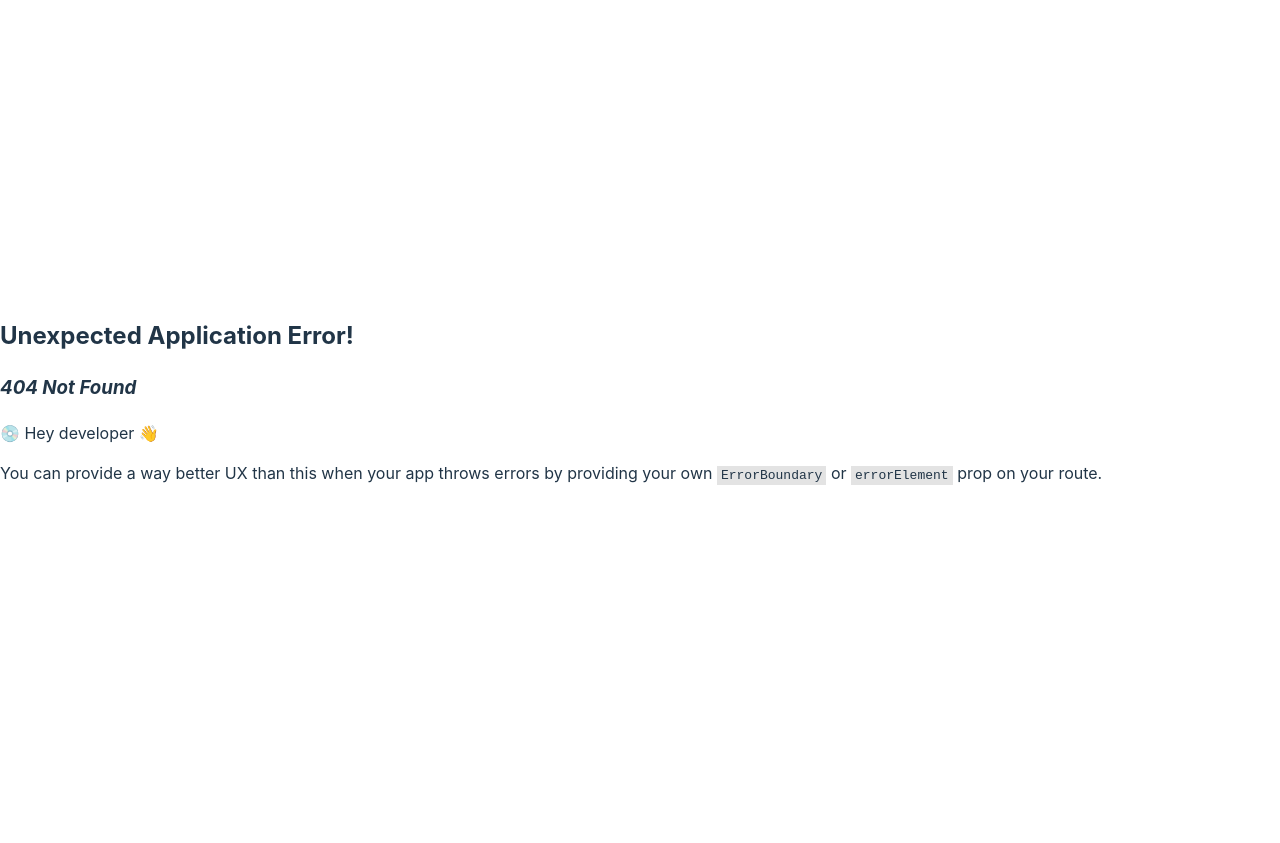
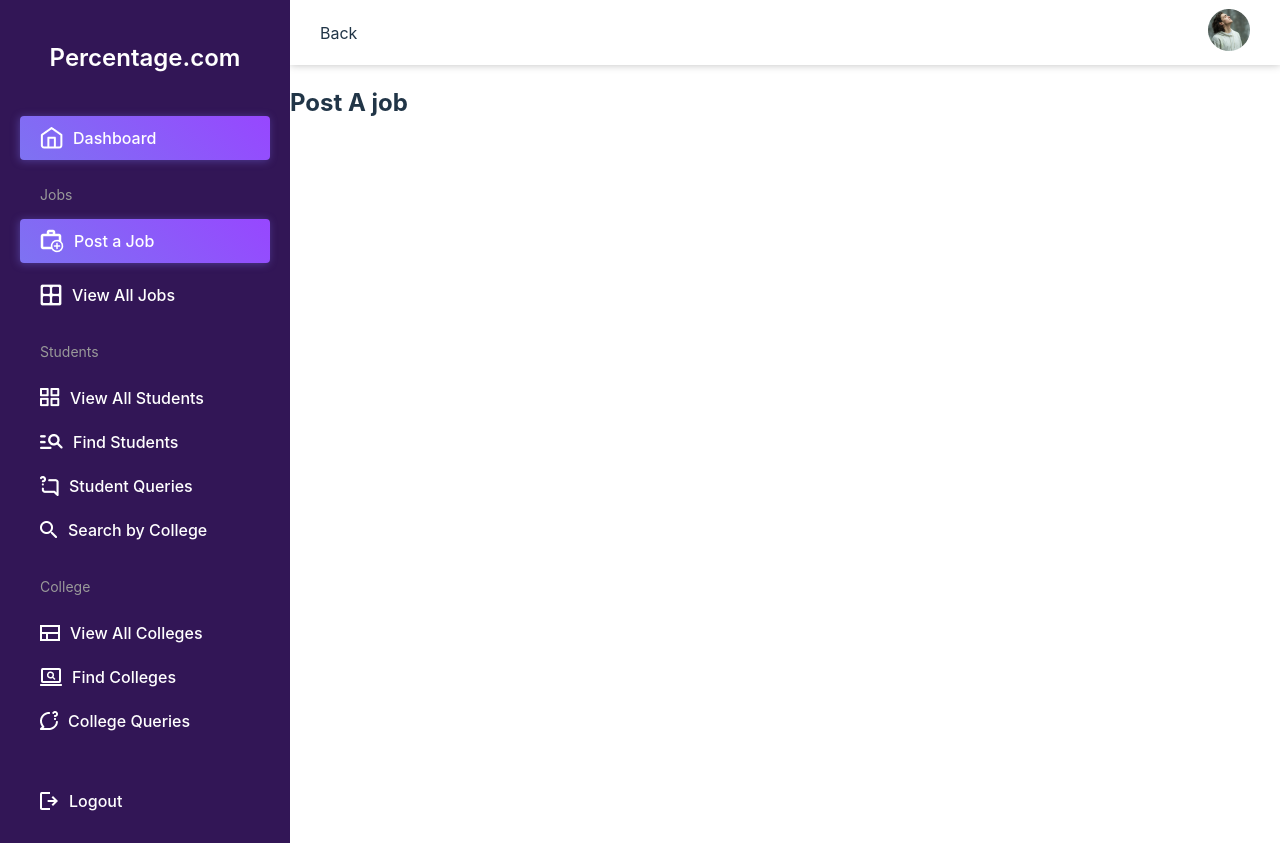
Before and after one commit to Rajebulalam/Dasnboard-with-frontend, a React (Vite) app: page /dashboard/dashboard/postJob in a window 1280 px wide. Before the commit this address had no page. Before the commit the page ends 800 px from the top, so only its background shows below. Built offline with nearby package versions, Linux system fonts and the light colour scheme.

Commit message:
Dashboard Header Component Implemented

```diff
--- /dev/null
+++ b/src/component/dashboardHeader/DashboardHeader.css
@@ -0,0 +1,5 @@
+.dashboard-header-wrapper {
+    height: 65px;
+    border-radius: 0;
+    padding: 0 30px;
+}
--- /dev/null
+++ b/src/component/dashboardHeader/DashboardHeader.jsx
@@ -0,0 +1,17 @@
+import './DashboardHeader.css';
+import profileImage from '../../assets/images/avatarImage.png';
+
+const DashboardHeader = () => {
+    return (
+        <div className="dashboard-header-wrapper display-3rd common-style-2">
+            <div>
+                <p>Back</p>
+            </div>
+            <div>
+                <img src={profileImage} alt="profileImage" />
+            </div>
+        </div>
+    );
+};
+
+export default DashboardHeader;
--- a/src/pages/dashboard/dashBoard/Dashboard.jsx
+++ b/src/pages/dashboard/dashBoard/Dashboard.jsx
@@ -28,7 +28,7 @@ const Dashboard = () => {
                     Dashboard
                 </NavLink>
                 <p>Jobs</p>
-                <NavLink to='/postJob' className={({ isActive }) =>
+                <NavLink to='dashboard/postJob' className={({ isActive }) =>
                     isActive ? 'active' : 'inactive'
                 }>
                     <img src={postJob} alt="postJobImage" />
--- /dev/null
+++ b/src/pages/dashboard/postAJob/PostAJob.jsx
@@ -0,0 +1,14 @@
+// import React from 'react';
+import DashboardHeader from '../../../component/dashboardHeader/DashboardHeader';
+import './PostAJob.css';
+
+const PostAJob = () => {
+    return (
+        <div className='post-job-wrapper '>
+            <DashboardHeader />
+            <h2>Post A job</h2>
+        </div>
+    );
+};
+
+export default PostAJob;
```
Also changed, not shown: src/routes/Routes.jsx (+6 -1 lines), src/pages/dashboard/postAJob/PostAJob.css (added).
